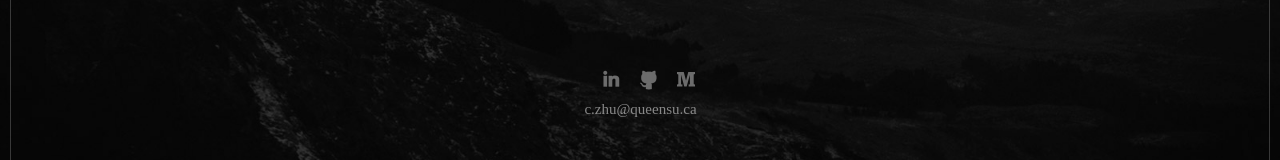
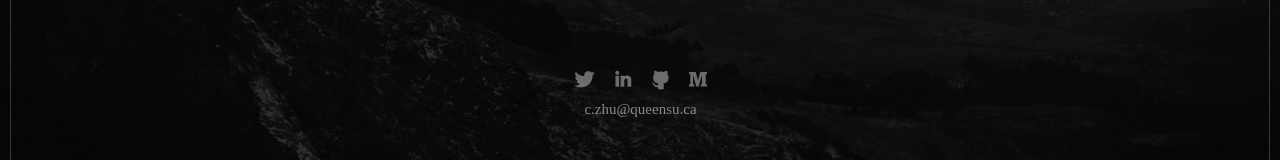
Before and after one commit to cazhu/cazhu.github.com, a plain HTML site: page index.html in a window 1280 px wide. Shown: the part 616-776 px from the top of the page. Drawn offline with Linux system fonts and the light colour scheme.

Commit message:
Update index.html
add twitter

```diff
--- a/index.html
+++ b/index.html
@@ -16,6 +16,9 @@
       <h1 class="name">Hello &amp; Welcome</h1>
       <h2 class="byline">Chunyang Zhu | Data Scientist | Toronto</h2>
       <ul class="social-links">
+        <li>
+          <a class="social-link-item social-link-item-twitter" target="_blank" href="https://twitter.com/zhu2014?lang=en">Twitter</a>
+        </li>
         <li>
           <a class="social-link-item social-link-item-linkedin" target="_blank" href="http://www.linkedin.com/in/chunyang-zhu-72094458">Linkedin</a>
         </li>
```
